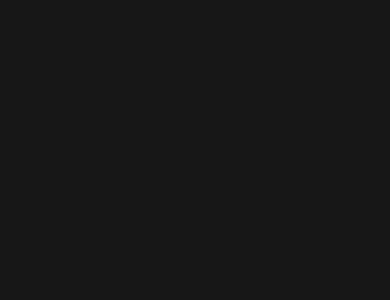
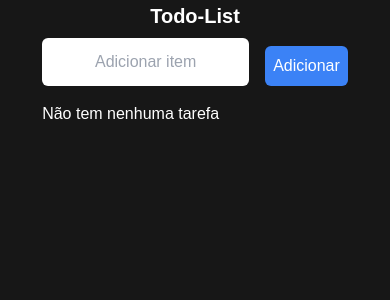
Before and after one commit to Samuel-Oliveira-C/TL-Deploy, a Next.js app in the folder tl-deploy/: page / in a window 390 px wide. Shown: the top 300 px of the page. Built offline with nearby package versions, Linux system fonts and the light colour scheme.

Commit message:
Feature(TodoList.tsx) foi feito as funcionalidades agora falta responsividade e correção de alguns bugs

```diff
--- a/tl-deploy/src/components/TodoList.tsx
+++ b/tl-deploy/src/components/TodoList.tsx
@@ -1,27 +1,89 @@
-import { useReducer } from "react"
+import { useReducer, useState } from "react"
 import { reducerFunction } from "@/reducer/FunctionReducer";
+import { v4 as uuidv4 } from "uuid";
+
+const useItemCount = (items:any[]) => {
+    return items.length > 1? ` ${items.length} tarefas` :`${items.length} tarefa`
+};
 
 const TodoList = () => {
+        //States
     const [state,dispatch] = useReducer(reducerFunction,[]);
+    const [task, setTask] = useState("");
+    const itemCount = useItemCount(state);
 
+        //Eventos
+    const handleAddItem = () => {
+        if (task.trim() !== "") {
+            dispatch({
+                type: "Add",
+                id: uuidv4(),
+                nameTask: task,
+                checkbox: false
+            });
+            setTask(""); // Limpa o input
+        }
+    };
+
+    const handleRemoveItem = (id: string) => {
+        dispatch({ type: "Remove", id });
+    };
+
+    const handleToggleCheckbox = (id: string) => {
+        dispatch({ type: "Toggle", id});
+    };
+        //jsx
     return(
-        <div>
-            <div className="flex flex-col">
-                <h1></h1>
-                <input
-                    type="text"
-                    required
-                    />
+        <div className="flex flex-col absolute">
+            <div className="flex flex-col gap-2 mt-28">
+                <h1 className="text-center text-xl font-semibold">Todo-List</h1>
+                <div className="flex gap-4">
+                    <input
+                        className="text-center rounded-md text-black"
+                        type="text"
+                        placeholder="Adicionar item"
+                        value={task}
+                        onChange={(text) => setTask(text.target.value)}
+                        />
+                    <button
+                        onClick={handleAddItem}
+                        className="bg-blue-500 text-white rounded-md p-2 mt-2"
+                    >Adicionar</button>
+                </div>
             </div>
-            <div>{/**aqui vai o tamanho da lista e uma renderização condicional */}</div>
-            <div>{/**contendo os elementos da lista */}</div>
+            <div className="mt-4">
+                {state.length > 0 ? itemCount : "Não tem nenhuma tarefa"}
+            </div>
+            <div className="mt-4">
+                {state.length > 0 && (
+                    <ul>
+                        {state.map((item: any) => (
+                            <li key={item.id} className="flex justify-between items-center gap-2">
+                                <div className="flex items-center gap-2">
+                                    <input
+                                        type="checkbox"
+                                        checked={item.checkbox}
+                                        onChange={() => handleToggleCheckbox(item.id)}
+                                    />
+                                    <span>{item.nameTask}</span>
+                                </div>
+                                <button
+                                    onClick={() => handleRemoveItem(item.id)}
+                                    className="text-red-500 hover:underline"
+                                >
+                                    Deletar
+                                </button>
+                            </li>
+                        ))}
+                    </ul>
+                )}
+            </div>
         </div>
     )
 }
-/** Fazer o useReducer
- *  Criar um custom Hook para a quantidade de itens
- *  Criar um objeto do input com os UUIDS
- *  depois criar a lista
+/**
+ *
+ *
  */
 
 
--- a/tl-deploy/src/pages/_app.tsx
+++ b/tl-deploy/src/pages/_app.tsx
@@ -1,10 +1,10 @@
 import "@/styles/globals.css";
-
+import { TodoList } from "@/components/TodoList";
 
 export default function App() {
   return (
-    <section>
-
+    <section className="flex flex-col justify-center items-center mt-4 relative ">
+      <TodoList />
     </section>
   );
 }
--- a/tl-deploy/src/reducer/FunctionReducer.ts
+++ b/tl-deploy/src/reducer/FunctionReducer.ts
@@ -1,3 +1,4 @@
+/**
 import { v4 as uuidv4 } from 'uuid';
 
 type ListItemsType = {
@@ -7,36 +8,35 @@
 }
 
 type AddItem = {
-    id: string
-    nameTask: string
-    checkbox: boolean
     type: "Add"
+    id: string;
+    nameTask: string;
+    checkbox: false;
 }
 
 type RemoveItem = {
-    id:string
     type: "Remove"
+    id: string
 }
 
 type ToggleElement = {
-    checkbox:boolean
-    id:string
     type: "Toggle"
+    id: string
 }
 
 type ListState = AddItem | RemoveItem | ToggleElement
 
-const reducerFunction = (arg: ListState, items: ListItemsType[]) => {
+const reducerFunction = (arg: ListState, items: ListItemsType[]): ListItemsType[] => {
     switch (arg.type) {
         case "Add":
-            return [...items, { id: uuidv4(), nameTask: arg.nameTask, checkbox: false }];
+            return [...items, { id: uuidv4(), nameTask: arg.nameTask,  checkbox: false }];
 
         case "Remove":
-            return items.filter(item => item.id !== arg.id);
+            return items.filter(item => item.id !== item.id);
 
         case "Toggle":
             return items.map(item =>
-                item.id === arg.id ? { ...item, checkbox: !item.checkbox } : item
+                item.id === item.id ? { ...item, checkbox: !item.checkbox } : item
             );
 
         default:
@@ -45,3 +45,49 @@
 };
 
 export {reducerFunction}
+*/
+import { v4 as uuidv4 } from 'uuid';
+
+type AddItem = {
+    type: "Add";
+    id: string;
+    nameTask: string;
+    checkbox: boolean;
+};
+
+type RemoveItem = {
+    type: "Remove";
+    id: string;
+};
+
+type ToggleElement = {
+    type: "Toggle";
+    id: string;
+};
+
+type Action = AddItem | RemoveItem | ToggleElement;
+type ListState = {
+    id: string;
+    nameTask: string;
+    checkbox: boolean;
+}[];
+
+const reducerFunction = (state: ListState, action: Action): ListState => {
+    switch (action.type) {
+        case "Add":
+            return [...state, { id: uuidv4(), nameTask: action.nameTask, checkbox: false }];
+
+        case "Remove":
+            return state.filter(item => item.id !== action.id);
+
+        case "Toggle":
+            return state.map(item =>
+                item.id === action.id ? { ...item, checkbox: !item.checkbox } : item
+            );
+
+        default:
+            return state;
+    }
+};
+
+export { reducerFunction };
--- a/tl-deploy/src/styles/globals.css
+++ b/tl-deploy/src/styles/globals.css
@@ -11,6 +11,8 @@
   color: var(--background);
   background: var(--foreground);
   font-family: Arial, Helvetica, sans-serif;
+  width: 100%;
+  height: 100%;
 }
 
 @layer utilities {
```
Also changed, not shown: 1 other file (tests, documents, lock files or other folders).
